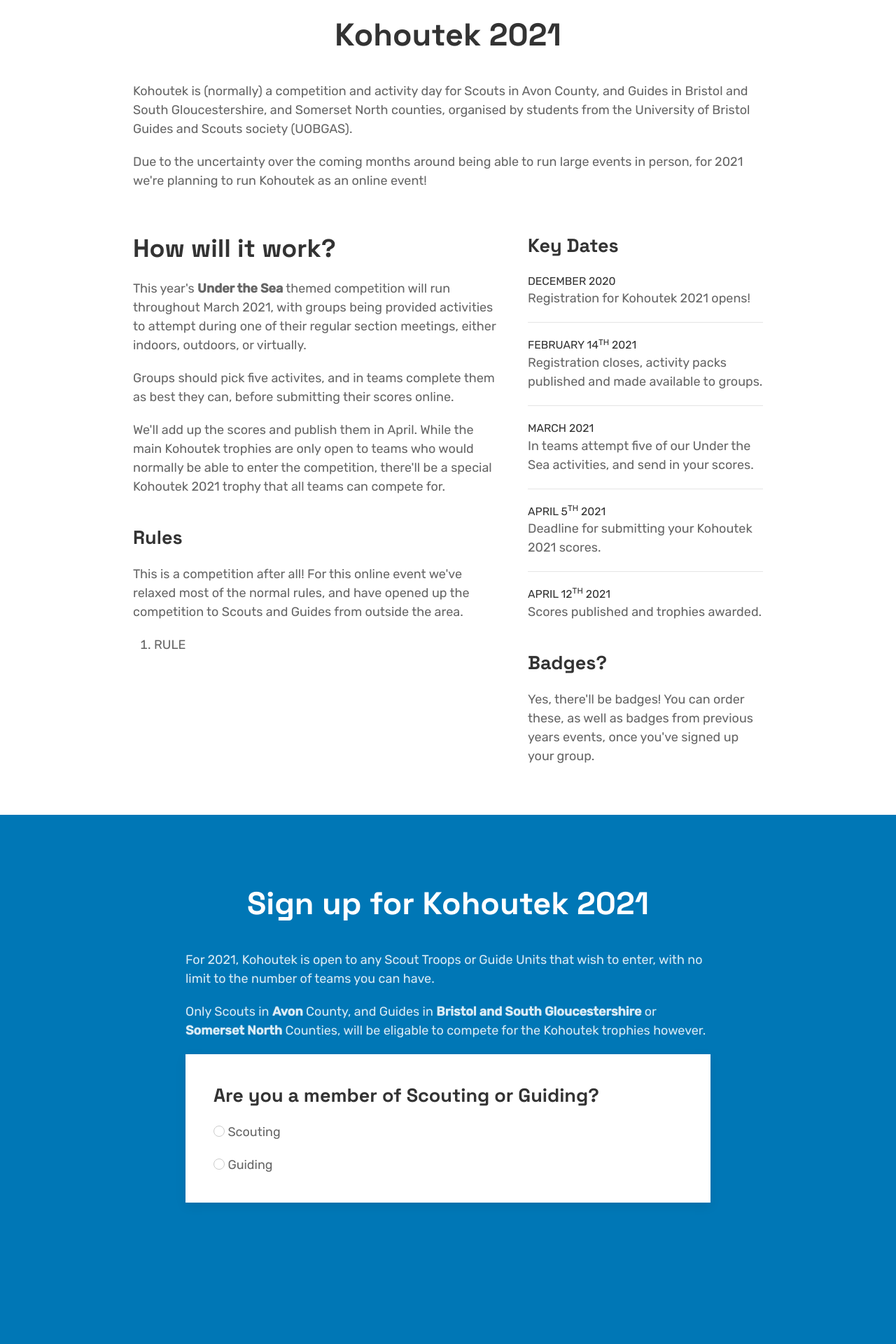
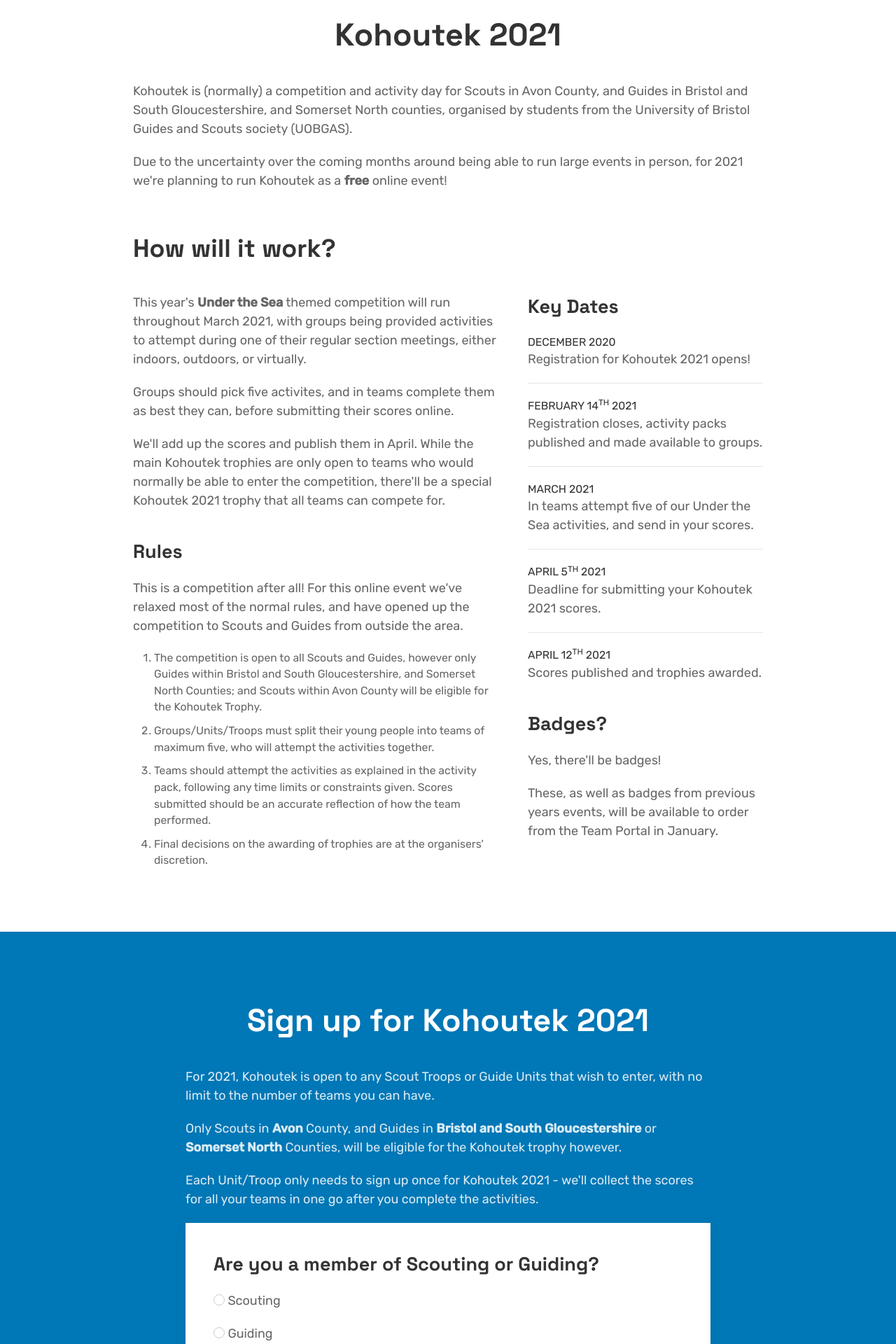
Before and after one commit to owenjones/kohoutek, a Python web app: template site/app/templates/root/index.jinja in a window 1280 px wide. Shown: the part 1097-3017 px from the top of the page at 70% size. Run offline with Jinja, Linux system fonts and the light colour scheme; the template is opened without the code that fills it, so the values that code supplies are empty.

Commit message:
text updates to homepage - added history

```diff
--- a/site/app/templates/root/index.jinja
+++ b/site/app/templates/root/index.jinja
@@ -8,5 +8,5 @@
   {% include "root/section/about.jinja" %}
   {% include "root/section/signup.jinja" %}
   {% include "root/section/history.jinja" %}
-  {#}{% include "root/section/footer.jinja" %}{#}
+  {% include "root/section/footer.jinja" %}
 {% endblock %}
--- a/site/app/templates/root/section/about.jinja
+++ b/site/app/templates/root/section/about.jinja
@@ -7,12 +7,14 @@
           Kohoutek is (normally) a competition and activity day for Scouts in Avon County, and Guides in Bristol and South Gloucestershire, and Somerset North counties, organised by students from the University of Bristol Guides and Scouts society (UOBGAS).
         </p>
         <p>
-          Due to the uncertainty over the coming months around being able to run large events in person, for 2021 we're planning to run Kohoutek as an online event!
+          Due to the uncertainty over the coming months around being able to run large events in person, for 2021 we're planning to run Kohoutek as a <strong>free</strong> online event!
         </p>
         <hr class="uk-divider-icon uk-hidden@l" />
       </div>
+      <div class="uk-width-1-1">
+        <h2>How will it work?</h2>
+      </div>
       <div class="uk-width-3-5@l">
-        <h2>How will it work?</h2>
         <p>
           This year's <strong>Under the Sea</strong> themed competition will run throughout March 2021, with groups being provided activities to attempt during one of their regular section meetings, either indoors, outdoors, or virtually.
         </p>
@@ -27,9 +29,18 @@
         <p>
           This is a competition after all! For this online event we've relaxed most of the normal rules, and have opened up the competition to Scouts and Guides from outside the area.
         </p>
-        <ol>
+        <ol class="uk-list uk-list-decimal uk-text-small">
           <li>
-            RULE
+            The competition is open to all Scouts and Guides, however only Guides within Bristol and South Gloucestershire, and Somerset North Counties; and Scouts within Avon County will be eligible for the Kohoutek Trophy.
+          </li>
+          <li>
+            Groups/Units/Troops must split their young people into teams of maximum five, who will attempt the activities together.
+          </li>
+          <li>
+            Teams should attempt the activities as explained in the activity pack, following any time limits or constraints given. Scores submitted should be an accurate reflection of how the team performed.
+          </li>
+          <li>
+            Final decisions on the awarding of trophies are at the organisers' discretion.
           </li>
         </ol>
         <hr class="uk-divider-icon uk-hidden@l" />
@@ -51,7 +62,10 @@
         <hr class="uk-divider-icon uk-hidden@l" />
         <h3>Badges?</h3>
         <p>
-          Yes, there'll be badges! You can order these, as well as badges from previous years events, once you've signed up your group.
+          Yes, there'll be badges!
+        </p>
+        <p>
+          These, as well as badges from previous years events, will be available to order from the Team Portal in January.
         </p>
       </div>
     </div>
--- a/site/app/templates/root/section/footer.jinja
+++ b/site/app/templates/root/section/footer.jinja
@@ -1,5 +1,10 @@
-<div id="footer" class="uk-section uk-section-secondary uk-padding-remove-vertical">
-  <p class="uk-padding uk-text-center">
-    &copy; Kohoutek Competition 2020-2021
-  </p>
+<div id="footer" class="uk-section uk-section-muted uk-section-small">
+  <div class="uk-container uk-container-small uk-text-center">
+    <p class="uk-text-small">
+      Kohoutek is organised by students at the University of Bristol, with support from the <a href="https://www.facebook.com/UoBGaS" target="_blank" rel="noreferrer noopener">University of Bristol Guides and Scouts (UOBGAS)</a> society, part of the <a href="https://ssago.org" target="_blank" rel="noreferrer noopener">Student Scout and Guide Organisation (SSAGO)</a>.
+    </p>
+    <p class="uk-text-small">
+      &copy Kohoutek Competition 2020
+    </p>
+  </div>
 </div>
--- a/site/app/templates/root/section/history.jinja
+++ b/site/app/templates/root/section/history.jinja
@@ -1,8 +1,21 @@
 <div id="history" class="uk-section uk-section-secondary uk-height-viewport avoid-sticky-nav">
   <div class="uk-container uk-container-small">
-    <h1 class="uk-text-center">Kohoutek History</h1>
+    <h1 class="uk-text-center uk-margin-remove-bottom">Kohoutek History</h1>
     <p>
-      Freya's going to dig out some things to go here.
+      <em>Kohoutek, Kahoutek, Cahoutek, Cohoutek - one event, many spellings!</em>
     </p>
+    <p>
+      Kohoutek was originally started in 1973 by a group of University of Bristol Students, for local Scout Troops and Guide Units, based off a similar event held by Scouts in Cheshire. It was named after <a href="https://www.history.nasa.gov/SP-404/ch4.htm" target="_blank" rel="nofollow noopener">Comet Kohoutek</a>, which was first sighted in March of that year. Over the years themes for the event have ranged from Jurassic Park (1997) to Wild West (2020)!
+    </p>
+    <p>
+      The event aims to provide a fun environment for Scouts and Guides in the South West to improve their teamwork and problem solving skills. Teams of about five meet at Woodhouse Park to complete a series of themed activity bases over the course of the day, competing for the coveted Kohoutek Trophy.
+    </p>
+    <p>
+       There was a short hiatus in the event when the University of Bristol Guides and Scouts (UOBGAS) society closed in the early 2000s, but the rebirth of the society saw the event being brought back in 2017. 2019 saw us celebrating the 35th Kohoutek event, with Kohoutek hosting more than 300 young people!
+    </p>
+    <h4>Coverage</h4>
+    <p>2019 - Epigram (University of Bristol Students' newspaper): <a href="https://epigram.org.uk/2019/03/18/kohoutek-2019/" target="_blank" rel="nofollow noopener"><em>Student Scouts and Guides organise mammoth event for local children named after the Kohoutek comet</em></a>.</p>
+
+    <p>2020 - Avon Scout Radio: <a href="https://www.facebook.com/media/set/?vanity=avonscoutradio&set=a.1765261640277612" target="_blank" rel="nofollow noopener">Event photos</a> and live broadcast.</p>
   </div>
 </div>
--- a/site/app/templates/root/section/signup.jinja
+++ b/site/app/templates/root/section/signup.jinja
@@ -6,7 +6,10 @@
         For 2021, Kohoutek is open to any Scout Troops or Guide Units that wish to enter, with no limit to the number of teams you can have.
       </p>
       <p>
-        Only Scouts in <strong>Avon</strong> County, and Guides in <strong>Bristol and South Gloucestershire</strong> or <strong>Somerset North</strong> Counties, will be eligable to compete for the Kohoutek trophies however.
+        Only Scouts in <strong>Avon</strong> County, and Guides in <strong>Bristol and South Gloucestershire</strong> or <strong>Somerset North</strong> Counties, will be eligible for the Kohoutek trophy however.
+      </p>
+      <p>
+        Each Unit/Troop only needs to sign up once for Kohoutek 2021 - we'll collect the scores for all your teams in one go after you complete the activities.
       </p>
     </div>
 
@@ -25,7 +28,7 @@
       </div>
 
       <div id="scout-card" class="uk-card uk-card-default uk-card-body uk-margin" hidden>
-        <h3 class="uk-card-title">About your Troop</h3>
+        <h3 class="uk-card-title">About your Group</h3>
         <fieldset class="uk-fieldset uk-form-horizontal">
           <div id="scout-county">
             <label class="uk-form-label">County</label>
@@ -71,6 +74,9 @@
           </div>
 
           <div id="scout-troop" hidden>
+            <p class="uk-text-small">
+              If you're signing up to Kohoutek as an individual Troop (where your Group has multiple), please give your Troop's name.
+            </p>
             <label class="uk-form-label">Troop</label>
             <div class="uk-form-controls">
                 <input class="uk-input uk-width-1-1" type="text" name="troop-name" placeholder="Troop name" />
@@ -182,7 +188,10 @@
           </p>
         </div>
         <p class="uk-text-small">
-          Submitted information will be kept in order to manage your entry to Kohoutek 2021, and will be removed following the event. Some anonymised data may be retained in order to help us better advertise the event in the future. If you would like to alter or remove this information at any point, or have any questions about how we use or store this data, please get in touch with us at contact@kohoutek.co.uk.
+          Submitted information will be kept in order to manage your entry to Kohoutek 2021, and will be removed following the event. Some anonymised data may be retained in order to help us better advertise the event in the future.
+        </p>
+        <p class="uk-text-small">
+          If you would like to alter or remove this information at any point, or have any questions about how we use or store this data, please get in touch with us at contact@kohoutek.co.uk.
         </p>
       </div>
     </form>
```
